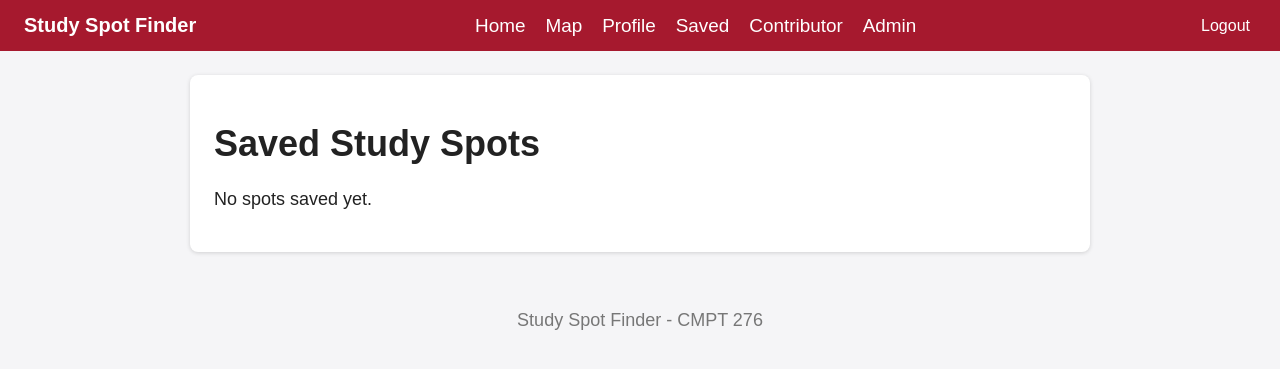
After one commit to florencefilippi/study-spot-finder, a Spring Boot app: page /saved in a window 1280 px wide. The commit adds this page. Shown: the top 369 px of the page. Run offline with Spring Boot 4, Linux system fonts and the light colour scheme; a user stored in the database is signed in; data comes from the database, SQL or seed files in the repository; some of the project's set-up classes (security, data sources, template engines, error pages and the like) are left out, and stand-ins take their place; some libraries are stand-ins or nearby versions.

Commit message:
Added Saved page with test seed data

```diff
--- /dev/null
+++ b/src/main/java/com/studyspotfinder/studyspot/controller/SavedSpotController.java
@@ -0,0 +1,45 @@
+package com.studyspotfinder.studyspot.controller;
+
+import com.studyspotfinder.studyspot.repository.SavedSpotRepository;
+import com.studyspotfinder.studyspot.repository.UserRepository;
+import com.studyspotfinder.studyspot.model.User;
+import com.studyspotfinder.studyspot.model.SavedSpot;
+
+import org.springframework.stereotype.Controller;
+import org.springframework.security.core.Authentication;
+import org.springframework.web.bind.annotation.GetMapping;
+
+import org.springframework.ui.Model;
+import java.util.List;
+
+@Controller
+public class SavedSpotController {
+
+    private final SavedSpotRepository savedSpotRepository;
+    private final UserRepository userRepository;
+
+    // Constructor that assigns the SavedSpotRepository and UserRepository together
+    public SavedSpotController(SavedSpotRepository savedSpotRepository, UserRepository userRepository){
+        this.savedSpotRepository = savedSpotRepository;
+        this.userRepository = userRepository;
+    }
+
+    // Helper function that returns which users are logged-in
+    private User currentUser(Authentication authentication){
+        String username = authentication.getName();
+
+        return userRepository.findByUsername(username).orElseThrow();
+    }
+
+    @GetMapping("/saved")
+    public String getSavedSpots(Authentication authentication, Model model) {
+        User loggedinUser = currentUser(authentication);
+
+        List<SavedSpot> savedSpots = savedSpotRepository.findByUser(loggedinUser);
+
+        model.addAttribute("savedSpots", savedSpots);
+
+        return "saved";
+    }
+
+}
--- a/src/main/resources/templates/fragments.html
+++ b/src/main/resources/templates/fragments.html
@@ -20,6 +20,7 @@
         <li><a th:href="@{/home}">Home</a></li>
         <li><a th:href="@{/map}">Map</a></li>
         <li><a th:href="@{/profile}">Profile</a></li>
+        <li><a th:href="@{/saved}">Saved</a></li>
         <li sec:authorize="hasRole('CONTRIBUTOR')"><a th:href="@{/contributor}">Contributor</a></li>
         <li sec:authorize="hasRole('ADMIN')"><a th:href="@{/admin}">Admin</a></li>
       </ul>
--- /dev/null
+++ b/src/main/resources/templates/saved.html
@@ -0,0 +1,26 @@
+<!doctype html>
+<html
+  lang="en"
+  xmlns:th="http://www.thymeleaf.org"
+>
+  <head th:replace="~{fragments :: head('Saved')}"></head>
+  <body>
+    <div th:replace="~{fragments :: navbar}"></div>
+
+    <main>
+      <div class="card">
+        <h1>Saved Study Spots</h1>
+
+        <p th:if="${savedSpots.isEmpty()}">No spots saved yet.</p>
+
+        <ul th:unless="${savedSpots.isEmpty()}">
+          <li th:each="spot : ${savedSpots}" th:text="${spot.spotName}">
+            Spot Name
+          </li>
+        </ul>
+      </div>
+    </main>
+
+    <div th:replace="~{fragments :: footer}"></div>
+  </body>
+</html>
```
Also changed, not shown: src/main/java/com/studyspotfinder/studyspot/config/UserSeeder.java (+9 -1 lines), src/main/resources/templates/profile.html (+43 -9 lines).
